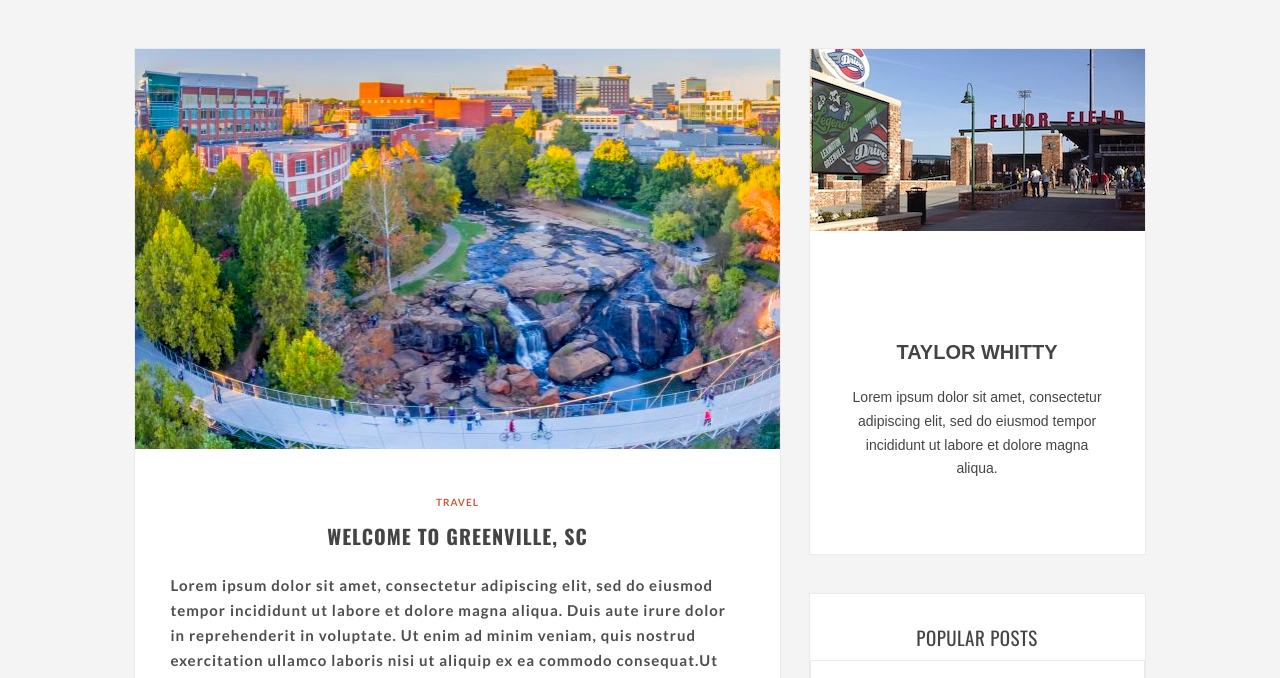
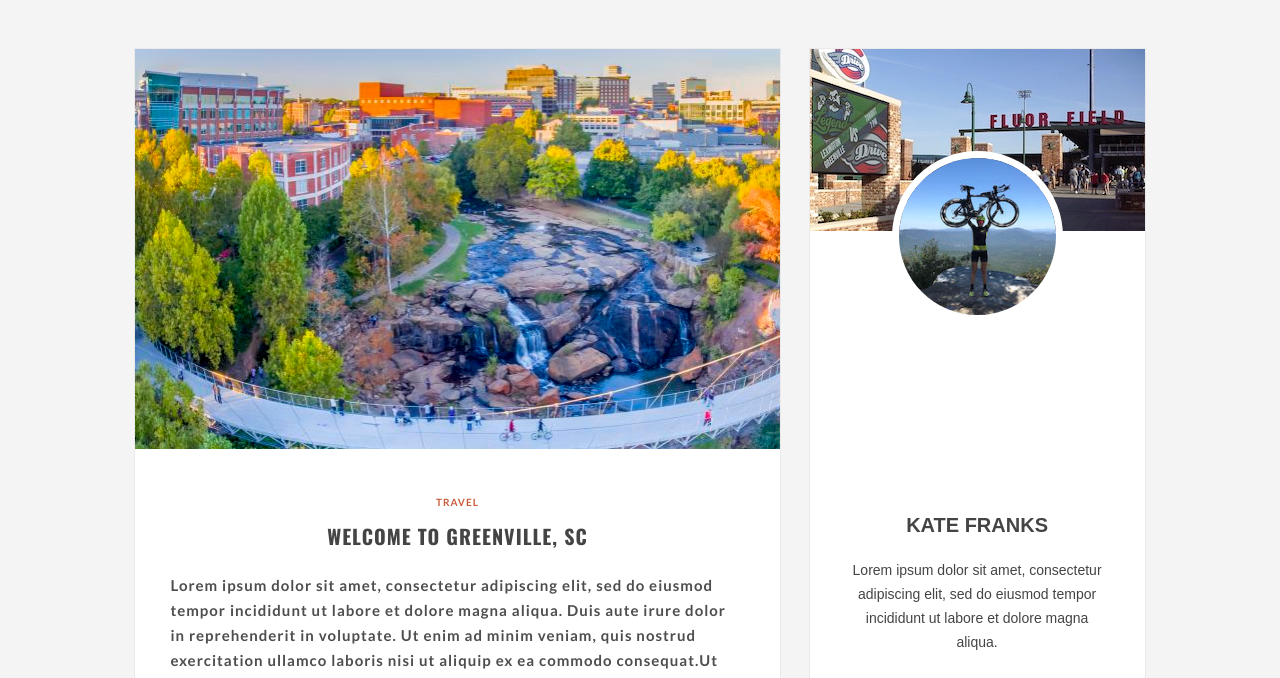
Before and after one commit to katefranks/pixel-perfect, a plain HTML site: page index.html in a window 1280 px wide. Shown: the part 62-740 px from the top of the page. Drawn offline with nearby package versions, Linux system fonts and the light colour scheme; a web font is replaced by a local one.

Commit message:
profile image added

```diff
--- a/index.html
+++ b/index.html
@@ -153,7 +153,8 @@
         <section class="asides">
           <aside class="aside" id="aside1">
             <header id="aside1-header"></header>
-            <h1 id="aside1-h1">TAYLOR WHITTY</h1>
+            <img id="bike-img" src="./images/bike.jpeg" alt="bike picture">
+            <h1 id="aside1-h1">KATE FRANKS</h1>
             <p id="aside1-p">Lorem ipsum dolor sit amet, consectetur adipiscing elit, sed do eiusmod tempor incididunt ut labore et dolore magna aliqua.</p>
           </aside>
           <aside class="aside" id="aside2">
--- a/styles.css
+++ b/styles.css
@@ -235,7 +235,7 @@ h2 {
   color: #444444;
   background: #FFFFFF;
   border: 1px solid #EAEAEA;
-  height: 507px;
+  /* height: 507px; */
   /* width: 360px; */
   margin-bottom: 38px;
 
@@ -258,8 +258,8 @@ h2 {
   letter-spacing: 0.5px;
 }
 
-.aside-articles {
-
+#aside1 {
+  padding-bottom: 90px;
 }
 
 #aside1-header {
@@ -269,6 +269,14 @@ h2 {
 
 #aside1-header:hover {
   opacity: 0.5;
+}
+
+#bike-img {
+  border-radius: 50%;
+  border: 7px solid #FFFFFF;
+  width: 51%;
+  position: relative;
+  top: -80px;
 }
 
 #aside1-h1 {
```
